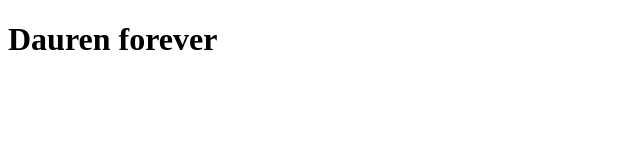
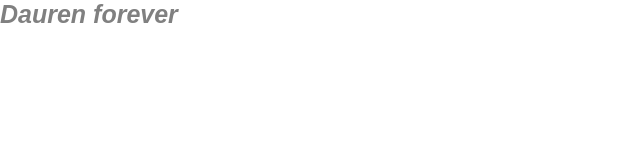
Before and after one commit to dakehub/testProject, a plain HTML site: page index.html in a window 1280 px wide. Shown: the whole page, without its empty margins (0-640 px from the left). Drawn offline with Linux system fonts and the light colour scheme.

Commit message:
modified html, css

```diff
--- a/index.html
+++ b/index.html
@@ -5,7 +5,8 @@
 	<meta charset="UTF-8">
 	<meta http-equiv="X-UA-Compatible" content="IE=edge">
 	<meta name="viewport" content="width=device-width, initial-scale=1.0">
-	<title>Document</title>
+	<link rel="stylesheet" href="style.css">
+	<title>test Project for github</title>
 </head>
 
 <body>
--- a/style.css
+++ b/style.css
@@ -0,0 +1,11 @@
+*{
+	padding: 0;
+	margin: 0;
+	box-sizing: border-box;
+}
+h1{
+	font-family: Arial, Helvetica, sans-serif;
+	font-size: 25px;
+	font-style: italic;
+	color: grey;
+}
```
